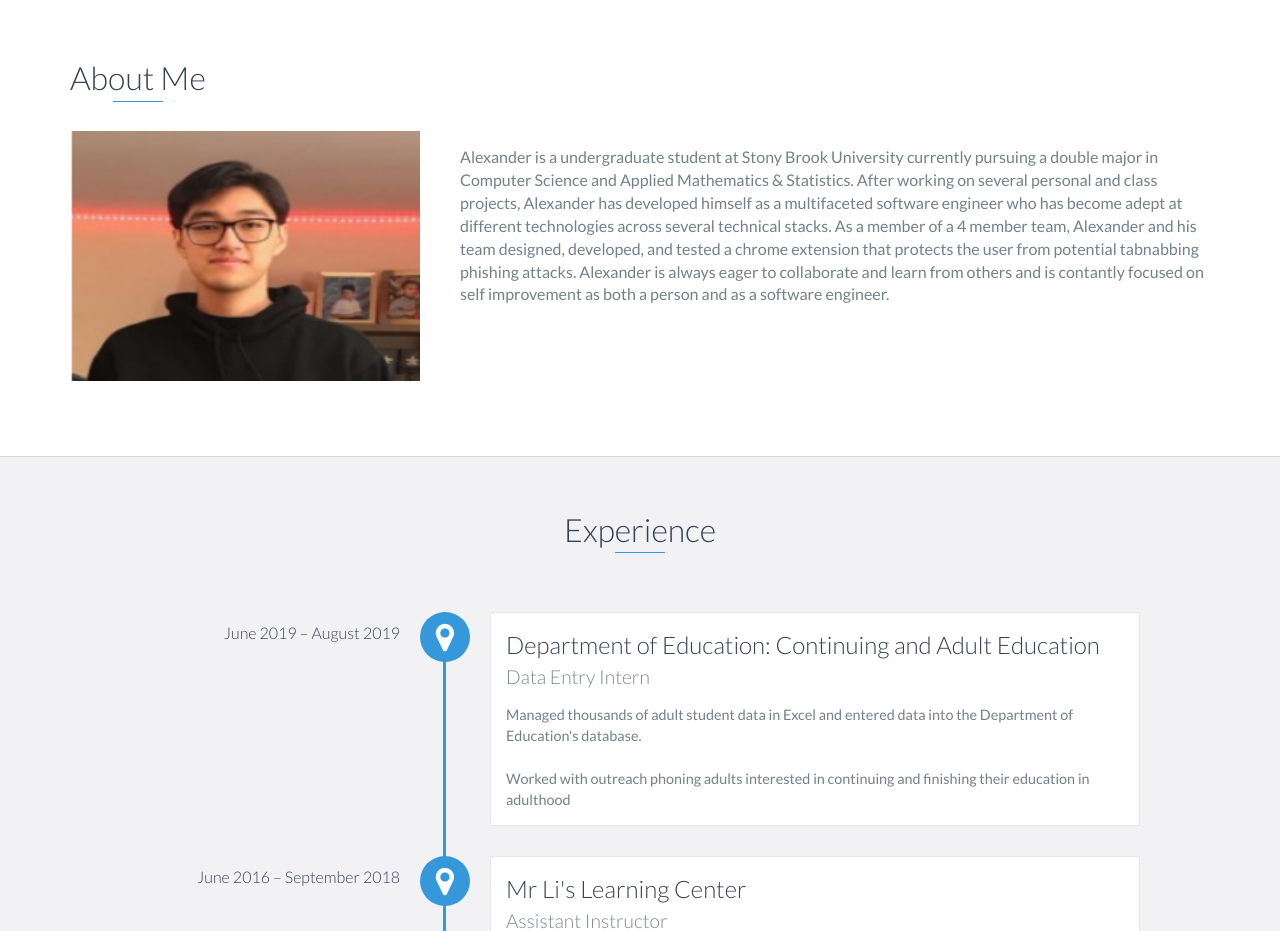
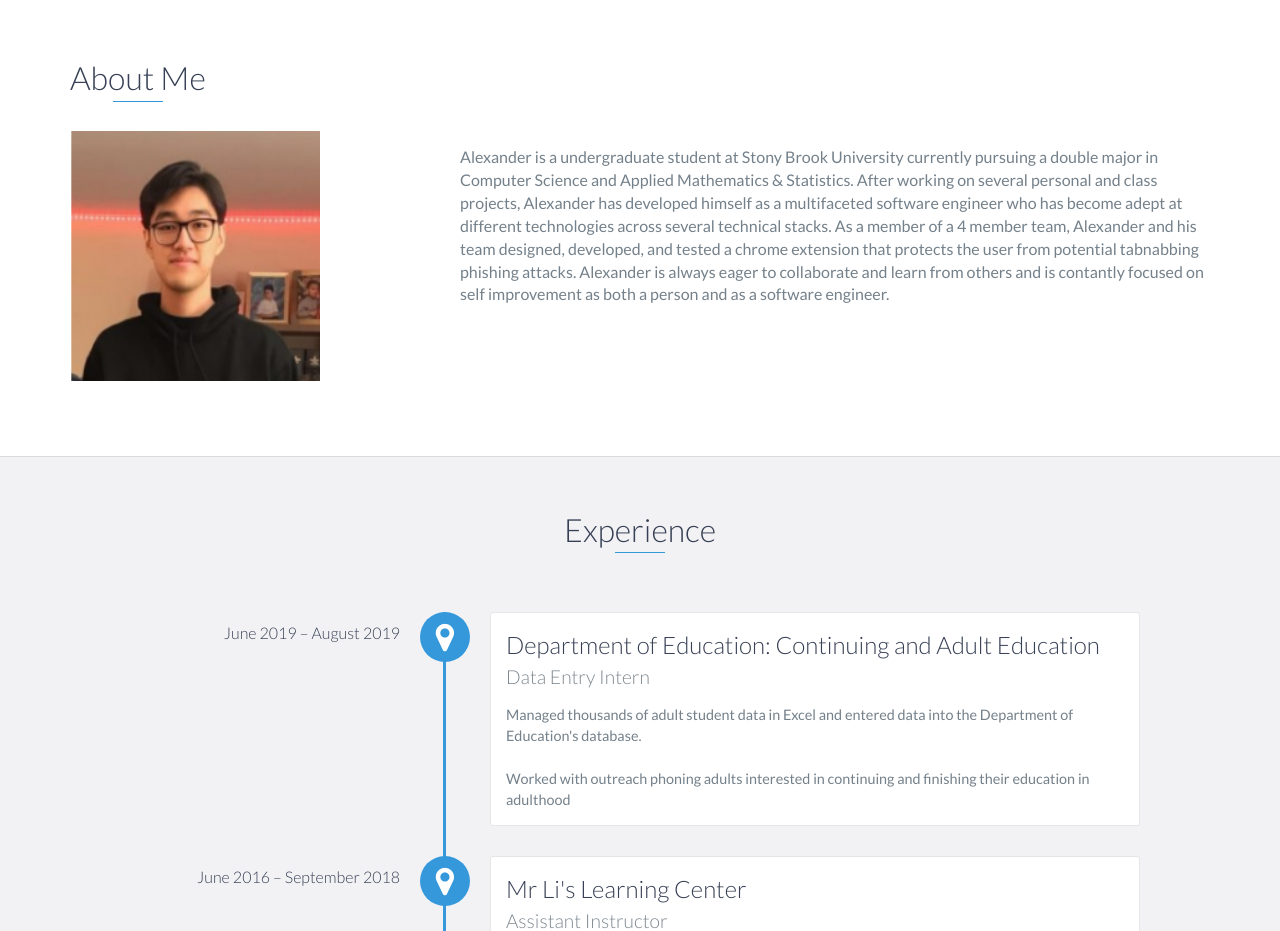
Before and after one commit to alexander-chung/alexander-chung.github.io, a plain HTML site: page index.html in a window 1280 px wide. Shown: the part 820-1751 px from the top of the page. Drawn offline with nearby package versions, Linux system fonts and the light colour scheme.

Commit message:
Update index.html

```diff
--- a/index.html
+++ b/index.html
@@ -71,7 +71,7 @@
                 <div class="col-md-4">
                     <h2 class="heading">About Me</h2>
                     <div class="project-image">
-                        <img src="images/me.png" style="width:350px;height:250px;" />
+                        <img src="images/me.png" style="width:250px;height:250px;" />
                     </div>
                 </div>
                 <div class="col-md-8">
```
